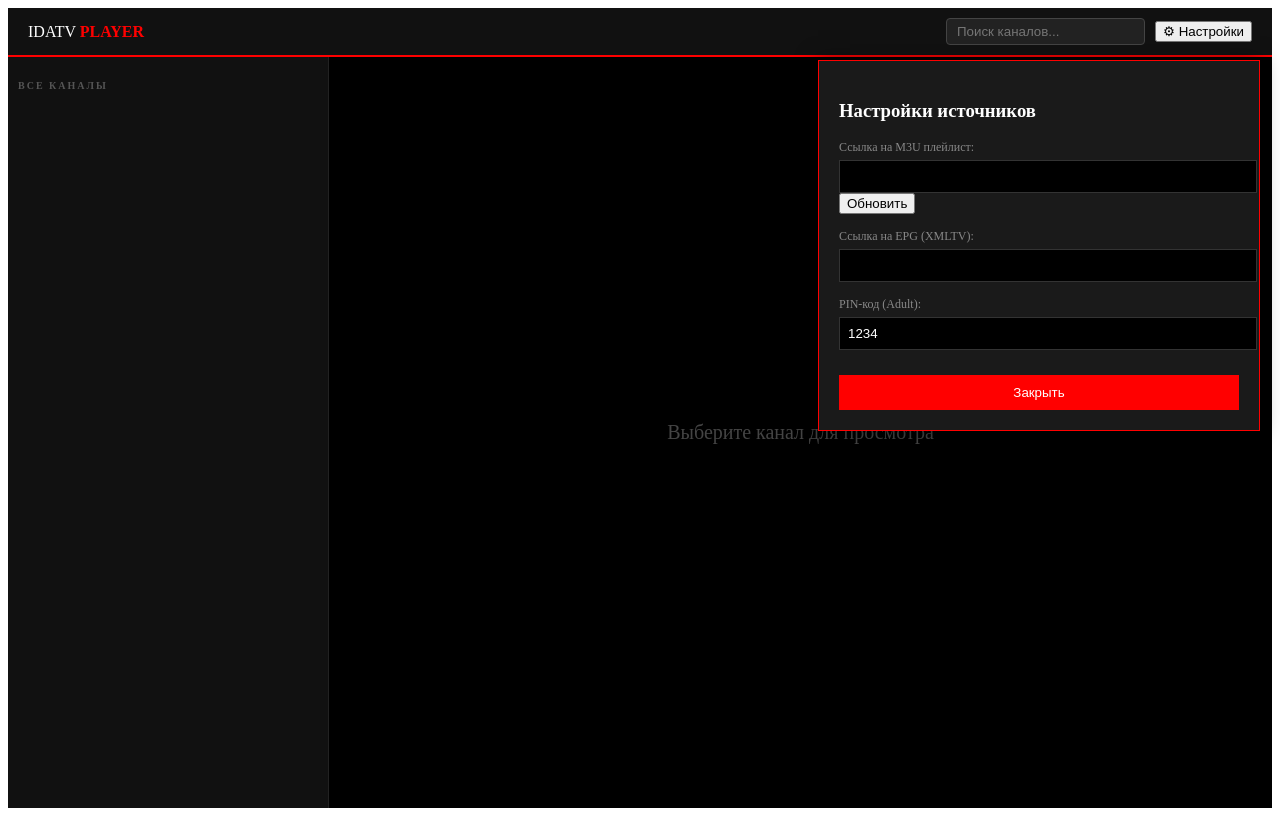
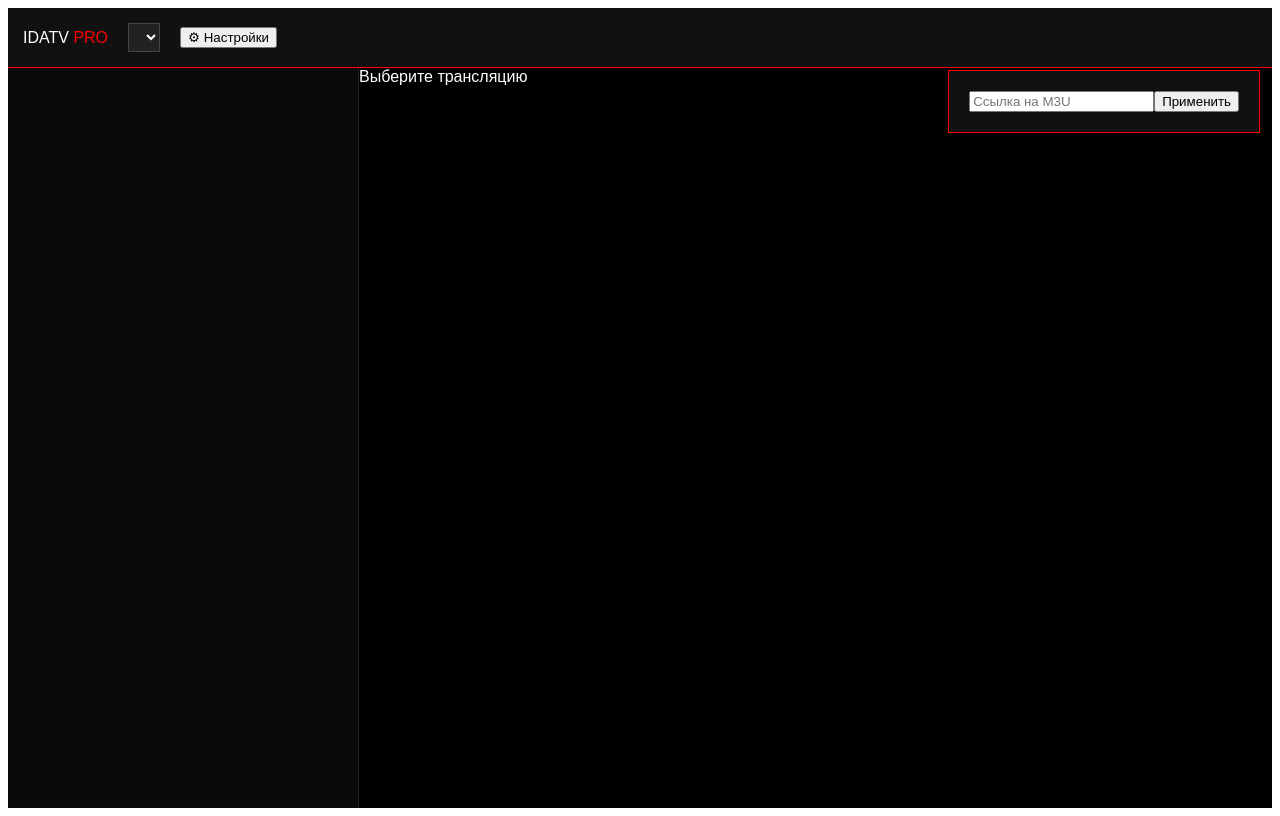
Before and after one commit to ida-tv/idatv-player, a Next.js app: page / in a window 1280 px wide. Both pictures are taken after a click on the button "⚙ Настройки". Built offline with nearby package versions, Linux system fonts and the light colour scheme.

Commit message:
Refactor IDATVPlayer with HLS support and cleanup

```diff
--- a/pages/index.js
+++ b/pages/index.js
@@ -1,193 +1,142 @@
-import React, { useState, useEffect } from 'react';
+import React, { useState, useEffect, useRef } from 'react';
 import Head from 'next/head';
 import parseM3U from 'iptv-playlist-parser';
+import Hls from 'hls.js';
 
 export default function IDATVPlayer() {
-  // Состояния для данных
+  const videoRef = useRef(null);
   const [playlistUrl, setPlaylistUrl] = useState('');
-  const [epgUrl, setEpgUrl] = useState('');
   const [channels, setChannels] = useState([]);
+  const [groups, setGroups] = useState([]);
+  const [selectedGroup, setSelectedGroup] = useState('Все');
   const [favorites, setFavorites] = useState([]);
   const [currentChannel, setCurrentChannel] = useState(null);
+  const [showSettings, setShowSettings] = useState(false);
+  const [parentalPin, setParentalPin] = useState('1234');
 
-  // Состояния для функций
-  const [search, setSearch] = useState('');
-  const [isLocked, setIsLocked] = useState(true);
-  const [parentalPin, setParentalPin] = useState('1234');
-  const [showSettings, setShowSettings] = useState(false);
+  // 1. Инициализация видеоплеера (HLS)
+  useEffect(() => {
+    if (currentChannel && videoRef.current) {
+      const video = videoRef.current;
+      if (Hls.isSupported()) {
+        const hls = new Hls();
+        hls.loadSource(currentChannel.url);
+        hls.attachMedia(video);
+        hls.on(Hls.Events.MANIFEST_PARSED, () => video.play());
+      } else if (video.canPlayType('application/vnd.apple.mpegurl')) {
+        video.src = currentChannel.url;
+        video.addEventListener('loadedmetadata', () => video.play());
+      }
+    }
+  }, [currentChannel]);
 
-  // 1. ЗАГРУЗКА НАСТРОЕК (Плейлист, EPG, Избранное) из памяти браузера
+  // 2. Загрузка данных из локальной памяти
   useEffect(() => {
-    const savedPlaylist = localStorage.getItem('idatv_url') || '';
-    const savedEpg = localStorage.getItem('idatv_epg') || '';
+    const savedUrl = localStorage.getItem('idatv_url');
     const savedFavs = JSON.parse(localStorage.getItem('idatv_favs') || '[]');
-    const savedPin = localStorage.getItem('idatv_pin') || '1234';
-
-    setPlaylistUrl(savedPlaylist);
-    setEpgUrl(savedEpg);
     setFavorites(savedFavs);
-    setParentalPin(savedPin);
-
-    if (savedPlaylist) fetchPlaylist(savedPlaylist);
+    if (savedUrl) {
+      setPlaylistUrl(savedUrl);
+      fetchPlaylist(savedUrl);
+    }
   }, []);
 
-  // 2. ПАРСИНГ ПЛЕЙЛИСТА
+  // 3. Функция загрузки и парсинга плейлиста + Группы
   const fetchPlaylist = async (url) => {
     try {
       const res = await fetch(`/api/proxy?url=${encodeURIComponent(url)}`);
       const data = await res.text();
       const result = parseM3U.parse(data);
+
       setChannels(result.items);
+      // Извлекаем уникальные группы
+      const uniqueGroups = ['Все', ...new Set(result.items.map(item => item.group.title).filter(Boolean))];
+      setGroups(uniqueGroups);
       localStorage.setItem('idatv_url', url);
     } catch (e) {
-      alert('Ошибка загрузки плейлиста');
+      alert('Ошибка: Плеер не смог загрузить данные. Проверьте ссылку.');
     }
   };
 
-  // 3. РОДИТЕЛЬСКИЙ КОНТРОЛЬ
   const handleSelect = (ch) => {
     const isAdult = ch.group?.title?.toLowerCase().includes('adult') || ch.name.includes('18+');
-    if (isAdult && isLocked) {
-      const pass = prompt('Доступ ограничен. Введите код:');
-      if (pass === parentalPin) {
-        setIsLocked(false);
-        setCurrentChannel(ch);
-      } else {
-        alert('Неверный код!');
-      }
-    } else {
-      setCurrentChannel(ch);
+    if (isAdult) {
+      const pass = prompt('Канал 18+. Введите код:');
+      if (pass !== parentalPin) return alert('Доступ закрыт');
     }
+    setCurrentChannel(ch);
   };
 
-  // 4. ИЗБРАННОЕ
-  const toggleFav = (e, ch) => {
-    e.stopPropagation();
-    let newFavs = [...favorites];
-    const isExist = newFavs.find(f => f.url === ch.url);
-    if (isExist) {
-      newFavs = newFavs.filter(f => f.url !== ch.url);
-    } else {
-      newFavs.push(ch);
-    }
-    setFavorites(newFavs);
-    localStorage.setItem('idatv_favs', JSON.stringify(newFavs));
-  };
+  const filteredChannels = channels.filter(ch =>
+    (selectedGroup === 'Все' || ch.group.title === selectedGroup)
+  );
 
   return (
-    <div className="idatv-container">
-      <Head><title>IDATV Premium</title></Head>
+    <div className="idatv">
+      <Head><title>IDATV Player</title></Head>
 
-      {/* ШАПКА С НАСТРОЙКАМИ */}
-      <header className="top-nav">
-        <div className="logo">IDATV <span>PLAYER</span></div>
-        <div className="nav-actions">
-          <input placeholder="Поиск каналов..." onChange={e => setSearch(e.target.value)} />
-          <button onClick={() => setShowSettings(!showSettings)}>⚙ Настройки</button>
-        </div>
+      <header className="bar">
+        <div className="logo">IDATV <span>PRO</span></div>
+        <select value={selectedGroup} onChange={(e) => setSelectedGroup(e.target.value)}>
+          {groups.map(g => <option key={g} value={g}>{g}</option>)}
+        </select>
+        <button onClick={() => setShowSettings(!showSettings)}>⚙ Настройки</button>
       </header>
 
-      {/* ПАНЕЛЬ НАСТРОЕК (Ты просил возможность добавлять самому) */}
       {showSettings && (
-        <div className="settings-modal">
-          <h3>Настройки источников</h3>
-          <div className="field">
-            <label>Ссылка на M3U плейлист:</label>
-            <input value={playlistUrl} onChange={e => setPlaylistUrl(e.target.value)} />
-            <button onClick={() => fetchPlaylist(playlistUrl)}>Обновить</button>
-          </div>
-          <div className="field">
-            <label>Ссылка на EPG (XMLTV):</label>
-            <input value={epgUrl} onChange={e => {setEpgUrl(e.target.value); localStorage.setItem('idatv_epg', e.target.value)}} />
-          </div>
-          <div className="field">
-            <label>PIN-код (Adult):</label>
-            <input type="text" value={parentalPin} onChange={e => {setParentalPin(e.target.value); localStorage.setItem('idatv_pin', e.target.value)}} />
-          </div>
-          <button className="close-btn" onClick={() => setShowSettings(false)}>Закрыть</button>
+        <div className="modal">
+          <input placeholder="Ссылка на M3U" value={playlistUrl} onChange={e => setPlaylistUrl(e.target.value)} />
+          <button onClick={() => fetchPlaylist(playlistUrl)}>Применить</button>
         </div>
       )}
 
-      <main className="layout">
-        {/* СПИСОК КАНАЛОВ */}
-        <aside className="channel-bar">
-          {favorites.length > 0 && (
-            <div className="group">
-              <h4>⭐ ИЗБРАННОЕ</h4>
-              {favorites.map((ch, i) => (
-                <div key={i} className="ch-card" onClick={() => handleSelect(ch)}>
-                  <span>{ch.name}</span>
-                </div>
-              ))}
+      <div className="main">
+        <aside className="sidebar">
+          {filteredChannels.map((ch, i) => (
+            <div key={i} className="card" onClick={() => handleSelect(ch)}>
+              <img src={ch.tvg.logo} alt="" onError={(e) => e.target.src='https://via.placeholder.com/40'} />
+              <div className="info">
+                <div className="name">{ch.name}</div>
+                <div className="epg">Программа: {ch.group.title}</div>
+              </div>
             </div>
-          )}
-          <div className="group">
-            <h4>ВСЕ КАНАЛЫ</h4>
-            {channels.filter(c => c.name.toLowerCase().includes(search.toLowerCase())).map((ch, i) => (
-              <div key={i} className="ch-card" onClick={() => handleSelect(ch)}>
-                <img src={ch.tvg.logo} alt="" onError={(e) => e.target.src = 'https://via.placeholder.com/40'} />
-                <div className="ch-text">
-                  <div className="name">{ch.name}</div>
-                  <div className="epg-mini">В эфире: {ch.group?.title || 'Загрузка программы...'}</div>
-                </div>
-                <button className={`fav-btn ${favorites.find(f => f.url === ch.url) ? 'active' : ''}`} onClick={(e) => toggleFav(e, ch)}>★</button>
-              </div>
-            ))}
-          </div>
+          ))}
         </aside>
 
-        {/* ПЛЕЕР И АРХИВ */}
-        <section className="view-port">
+        <main className="player">
           {currentChannel ? (
-            <div className="player-box">
-              <video controls autoPlay key={currentChannel.url}>
-                <source src={currentChannel.url} type="application/x-mpegURL" />
-              </video>
-              <div className="info-panel">
-                <h2>{currentChannel.name}</h2>
-                <div className="archive-mock">
-                  <span>⏪ Архив:</span>
-                  <button onClick={() => alert('Загрузка архива за 1 час...')}>-1ч</button>
-                  <button onClick={() => alert('Загрузка архива за 2 часа...')}>-2ч</button>
-                  <button onClick={() => setCurrentChannel({...currentChannel})}>В эфир</button>
+            <div className="vp">
+              <video ref={videoRef} controls />
+              <div className="details">
+                <h1>{currentChannel.name}</h1>
+                <div className="archive">
+                  <button onClick={() => videoRef.current.currentTime -= 3600}>⏪ -1 час (Архив)</button>
+                  <button onClick={() => videoRef.current.currentTime += 3600}>⏩ +1 час</button>
                 </div>
               </div>
             </div>
-          ) : (
-            <div className="empty">Выберите канал для просмотра</div>
-          )}
-        </section>
-      </main>
+          ) : <div className="empty">Выберите трансляцию</div>}
+        </main>
+      </div>
 
       <style jsx>{`
-        .idatv-container { background: #0a0a0a; color: white; height: 100vh; display: flex; flex-direction: column; }
-        .top-nav { display: flex; justify-content: space-between; padding: 10px 20px; background: #111; border-bottom: 2px solid #ff0000; align-items: center; }
-        .logo span { color: #ff0000; font-weight: bold; }
-        .nav-actions input { background: #222; border: 1px solid #444; color: white; padding: 5px 10px; border-radius: 4px; margin-right: 10px; }
-
-        .layout { display: flex; flex: 1; overflow: hidden; }
-        .channel-bar { width: 320px; background: #111; overflow-y: auto; border-right: 1px solid #222; }
-        .group h4 { font-size: 10px; color: #555; padding: 10px; letter-spacing: 2px; }
-        .ch-card { display: flex; align-items: center; padding: 8px 12px; cursor: pointer; border-bottom: 1px solid #1a1a1a; position: relative; }
-        .ch-card:hover { background: #1a1a1a; }
-        .ch-card img { width: 45px; height: 30px; object-fit: contain; margin-right: 12px; }
-        .name { font-size: 13px; font-weight: bold; }
-        .epg-mini { font-size: 11px; color: #00ff00; margin-top: 2px; }
-        .fav-btn { margin-left: auto; background: none; border: none; color: #333; cursor: pointer; font-size: 18px; }
-        .fav-btn.active { color: #ffcc00; }
-
-        .view-port { flex: 1; background: #000; display: flex; flex-direction: column; }
-        video { width: 100%; aspect-ratio: 16/9; background: #000; }
-        .info-panel { padding: 20px; background: #111; }
-        .archive-mock { margin-top: 15px; display: flex; gap: 10px; align-items: center; }
-        .archive-mock button { background: #333; border: none; color: white; padding: 5px 10px; border-radius: 3px; cursor: pointer; }
-
-        .settings-modal { position: absolute; top: 60px; right: 20px; background: #1a1a1a; border: 1px solid #ff0000; padding: 20px; z-index: 100; width: 400px; box-shadow: 0 0 20px rgba(0,0,0,0.5); }
-        .field { margin-bottom: 15px; }
-        .field label { display: block; font-size: 12px; color: #888; margin-bottom: 5px; }
-        .field input { width: 100%; background: #000; border: 1px solid #333; color: white; padding: 8px; }
-        .close-btn { background: #ff0000; width: 100%; border: none; color: white; padding: 10px; cursor: pointer; margin-top: 10px; }
-        .empty { margin: auto; color: #444; font-size: 20px; }
+        .idatv { display: flex; flex-direction: column; height: 100vh; background: #000; color: #fff; font-family: sans-serif; }
+        .bar { display: flex; gap: 20px; padding: 15px; background: #111; border-bottom: 1px solid #ff0000; align-items: center; }
+        .logo span { color: #ff0000; }
+        select { background: #222; color: #fff; border: 1px solid #444; padding: 5px; }
+        .main { display: flex; flex: 1; overflow: hidden; }
+        .sidebar { width: 350px; overflow-y: auto; background: #0a0a0a; border-right: 1px solid #222; }
+        .card { display: flex; padding: 10px; border-bottom: 1px solid #1a1a1a; cursor: pointer; align-items: center; }
+        .card:hover { background: #1a1a1a; }
+        .card img { width: 50px; height: 35px; object-fit: contain; margin-right: 10px; }
+        .name { font-size: 14px; font-weight: bold; }
+        .epg { font-size: 11px; color: #00ff00; }
+        .player { flex: 1; display: flex; flex-direction: column; background: #000; }
+        video { width: 100%; max-height: 70vh; background: #000; }
+        .details { padding: 20px; }
+        .archive { margin-top: 10px; display: flex; gap: 10px; }
+        .archive button { background: #222; color: #fff; border: 1px solid #444; padding: 8px; cursor: pointer; }
+        .modal { position: absolute; top: 70px; right: 20px; background: #111; padding: 20px; border: 1px solid #ff0000; z-index: 10; }
       `}</style>
     </div>
   );
```
